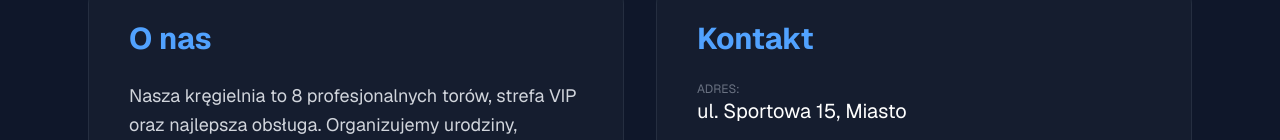
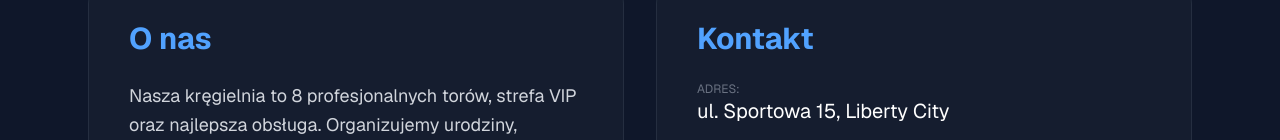
Before and after one commit to WiktorGlowinski/kregielnia-system, a Next.js app: page / in a window 1280 px wide. Shown: the part 660-800 px from the top of the page. Built offline with nearby package versions, Linux system fonts and the light colour scheme.

Commit message:
poprawka

```diff
--- a/app/page.tsx
+++ b/app/page.tsx
@@ -35,7 +35,7 @@ export default function HomePage() {
         <div className="bg-gray-800/40 p-10 rounded-3xl border border-gray-700/50">
           <h2 className="text-3xl font-bold mb-6 text-blue-400">Kontakt</h2>
           <div className="space-y-4">
-            <p className="text-xl"><span className="text-gray-500 uppercase text-xs block">Adres:</span> ul. Sportowa 15, Miasto</p>
+            <p className="text-xl"><span className="text-gray-500 uppercase text-xs block">Adres:</span> ul. Sportowa 15, Liberty City</p>
             <p className="text-xl"><span className="text-gray-500 uppercase text-xs block">Telefon:</span> +48 123 456 789</p>
             <p className="text-xl"><span className="text-gray-500 uppercase text-xs block">Godziny:</span> Codziennie 12:00 - 23:00</p>
           </div>
```
